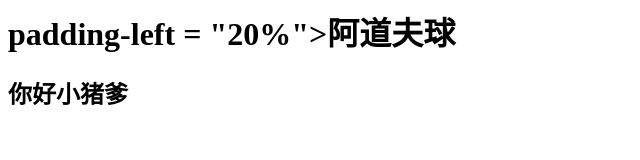
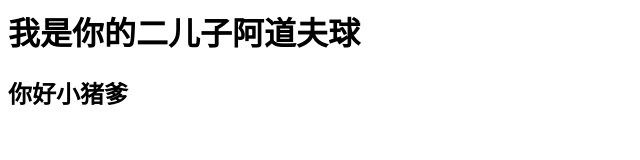
Before and after one commit to Adolfball/Adolfball.github.io, a plain HTML site: page index.html in a window 1280 px wide. Shown: the whole page, without its empty margins (0-640 px from the left). Drawn offline with Linux system fonts and the light colour scheme.

Commit message:
Add files via upload

```diff
--- a/index.html
+++ b/index.html
@@ -2,6 +2,6 @@
 <html>
     <head></head>
         <body>
-            <h1> padding-left = "20%">阿道夫球</h1>
+            <h1>我是你的二儿子阿道夫球</h1>
                 <h2>你好小猪爹</h2>
         </body>
```
